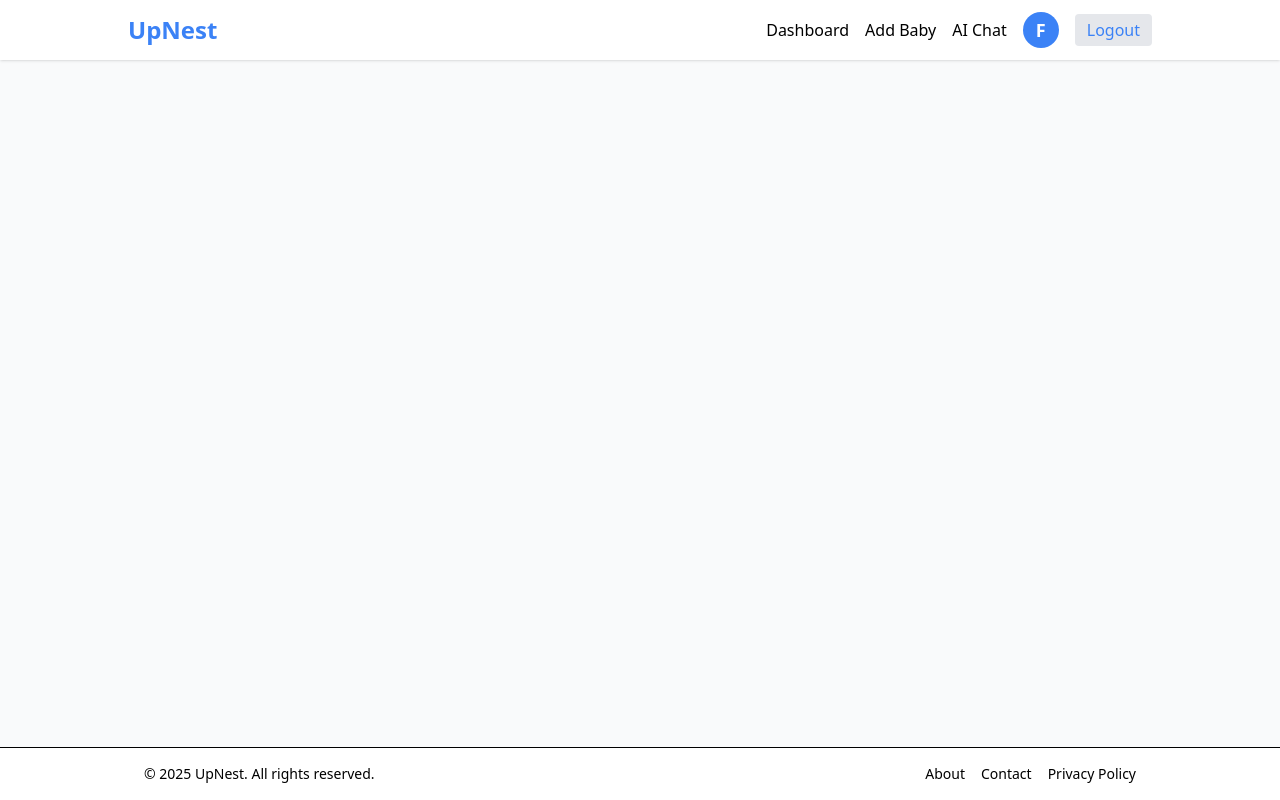
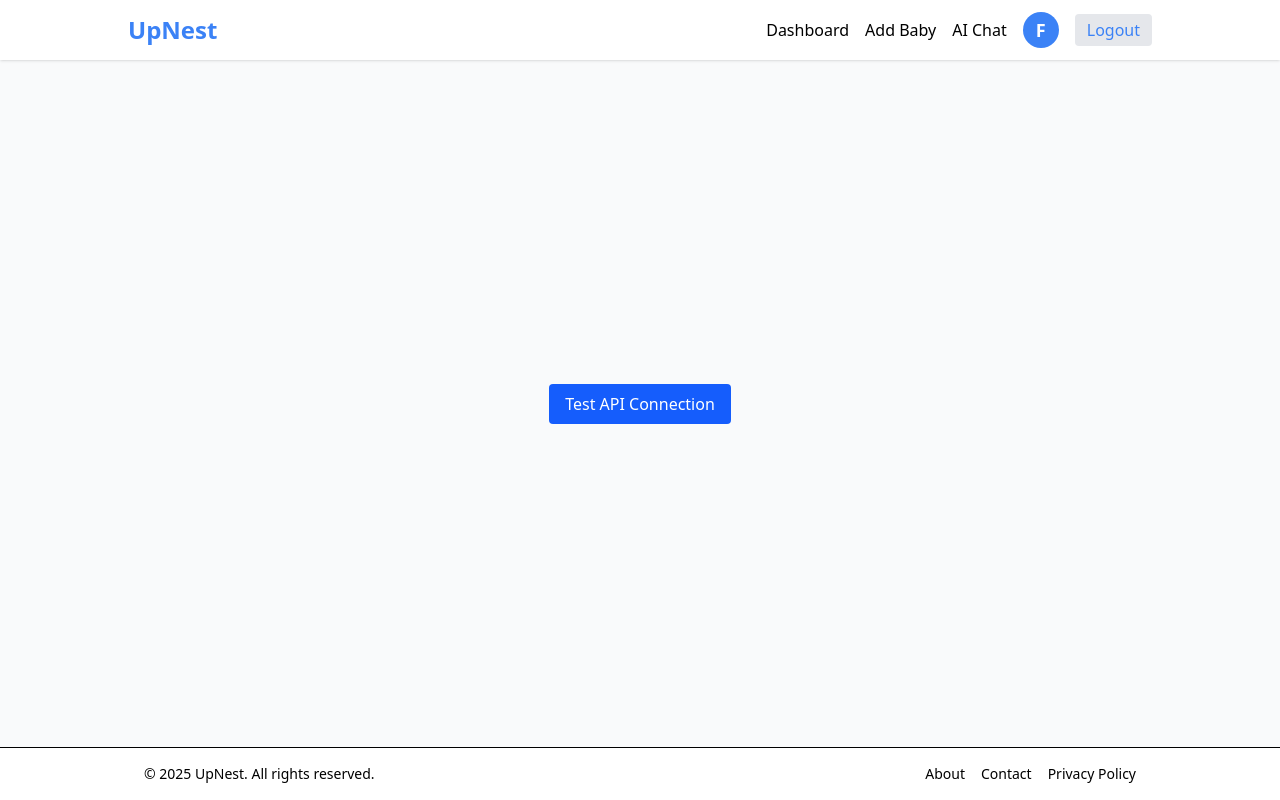
Before and after one commit to fjgonzalez25691/upnest, a React (Vite) app: page /test-api in a window 1280 px wide. Built offline with nearby package versions, Linux system fonts and the light colour scheme.

Commit message:
Connect React frontend to AWS API Gateway endpoint. Add axios, API utility modules (axiosClient and percentilesApi), and TestApiConnection.jsx for verifying integration. Update Lambda to parse string body if needed. Card 'Connect React Frontend with API Gateway' completed.

```diff
--- a/package.json
+++ b/package.json
@@ -11,6 +11,7 @@
   },
   "dependencies": {
     "@tailwindcss/vite": "^4.1.10",
+    "axios": "^1.10.0",
     "react": "^19.1.0",
     "react-dom": "^19.1.0",
     "react-router-dom": "^7.6.2",
--- a/src/App.jsx
+++ b/src/App.jsx
@@ -12,6 +12,7 @@ import BabyProfile from "./pages/BabyProfile";
 import GrowthChart from "./pages/GrowthChart";
 import AIChat from "./pages/AIChat";
 import Settings from "./pages/Settings";
+import TestApiConnection from "./services/TestApiConnection"; // For testing API connection
 
 // Components
 import Header from "./components/Header";
@@ -41,6 +42,8 @@ function App() {
             <Route path="/growth-chart/:babyId" element={<GrowthChart />} />
             <Route path="/ai-chat" element={<AIChat />} />
             <Route path="/settings" element={<Settings />} />
+            <Route path="/test-api" element={<TestApiConnection />} /> {/* For testing API connection */}
+
             {/* Add more routes as needed */}
           </Routes>
         </main>
--- /dev/null
+++ b/src/services/TestApiConnection.jsx
@@ -0,0 +1,49 @@
+import { useState } from "react";
+import { calculatePercentile } from "../services/percentileApi";
+
+export default function TestApiConnection() {
+  const [response, setResponse] = useState(null);
+  const [error, setError] = useState(null);
+
+  const handleTest = async () => {
+    setError(null);
+    setResponse(null);
+    try {
+      const testData = {
+        weight: 5.35,
+        height: 56,
+        date_birth: "2025-03-25",
+        sex: "female",
+        date_measurement: "2025-06-22",
+      };
+
+      const result = await calculatePercentile(testData);
+      console.log("API response:", result);
+      setResponse(result);
+    } catch (err) {
+      console.error("API error:", err.message);
+      setError(err.message);
+    }
+  };
+
+  return (
+    <div className="p-6">
+      <button
+        onClick={handleTest}
+        className="bg-blue-600 text-white px-4 py-2 rounded"
+      >
+        Test API Connection
+      </button>
+
+      {response && (
+        <pre className="mt-4 bg-gray-100 p-2 rounded text-sm">
+          {JSON.stringify(response, null, 2)}
+        </pre>
+      )}
+
+      {error && (
+        <div className="mt-4 text-red-600 font-semibold">Error: {error}</div>
+      )}
+    </div>
+  );
+}
--- /dev/null
+++ b/src/services/axiosClient.js
@@ -0,0 +1,23 @@
+import axios from "axios";
+
+// Create a base axios instance for all API requests
+const axiosClient = axios.create({
+  baseURL: "https://ukm4je3juj.execute-api.eu-south-2.amazonaws.com",
+  headers: {
+    "Content-Type": "application/json",
+  },
+});
+
+// Attach Cognito token (if available) before each request
+axiosClient.interceptors.request.use(
+  (config) => {
+    const token = localStorage.getItem("cognito_token"); // Replace with secure storage as needed
+    if (token) {
+      config.headers.Authorization = `Bearer ${token}`;
+    }
+    return config;
+  },
+  (error) => Promise.reject(error)
+);
+
+export default axiosClient;
--- /dev/null
+++ b/src/services/percentileApi.js
@@ -0,0 +1,20 @@
+import axiosClient from "./axiosClient";
+
+/**
+ * Sends baby growth data to the backend to calculate weight percentile.
+ * @param {Object} data - Baby measurement data
+ * @returns {Object} response containing percentile, z-score, and LMS values
+ * @throws {Error} if the request fails or the backend returns an error
+ */
+export async function calculatePercentile(data) {
+  try {
+    const response = await axiosClient.post("/upnest-percentile", data);
+    return response.data;
+  } catch (error) {
+    const msg =
+      error.response?.data?.error ||
+      error.message ||
+      "Unknown API error";
+    throw new Error(msg);
+  }
+}
```
Also changed, not shown: 2 other files (tests, documents, lock files or other folders).
